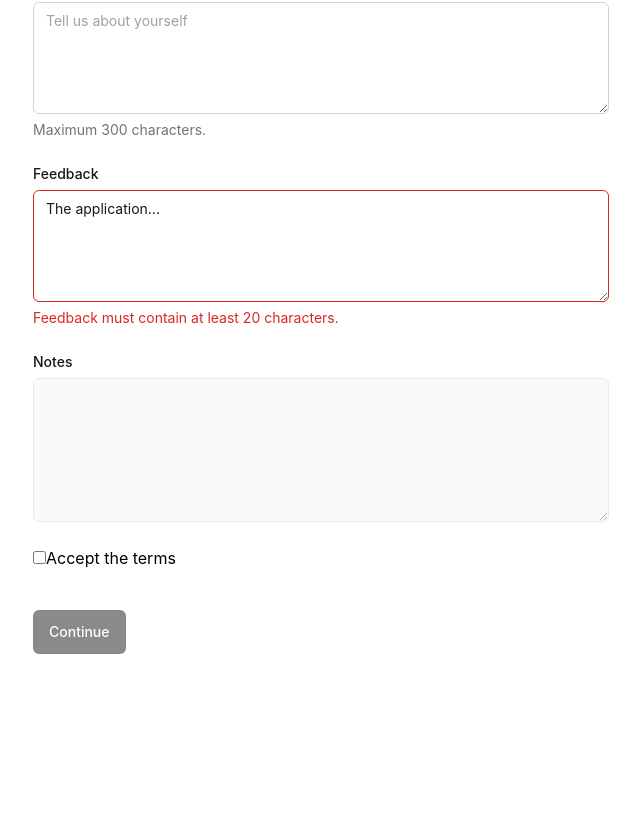
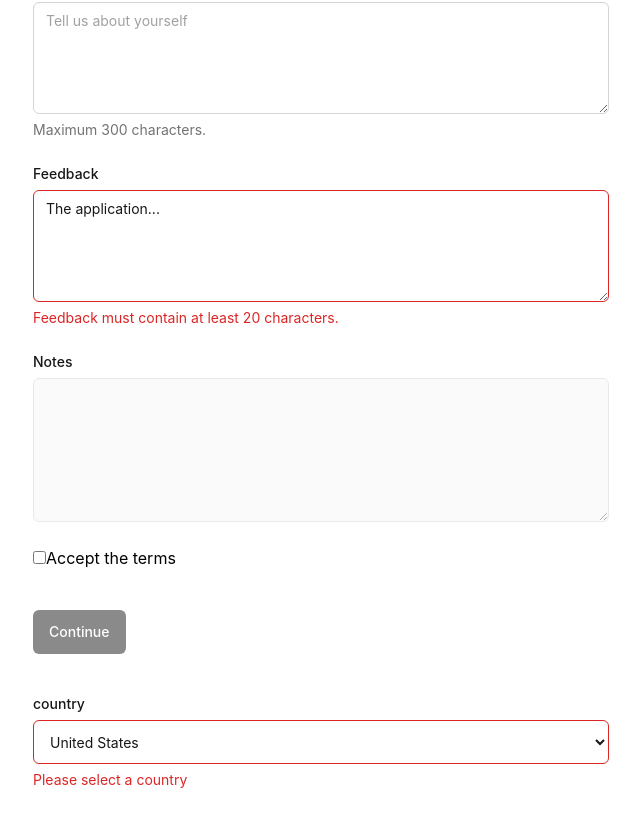
Before and after one commit to MaweuPaul/Miniature-UI, a React (Vite) app: page / in a window 1280 px wide. Shown: the part 756-1578 px from the top of the page, without its empty margins (319-959 px from the left). Before the commit the page ends 1442 px from the top, so only its background shows below. Built offline with nearby package versions, Linux system fonts and the light colour scheme.

Commit message:
feat: add Select component and integrate it into App component

```diff
--- a/src/App.tsx
+++ b/src/App.tsx
@@ -1,5 +1,5 @@
 import { useState } from 'react';
-import { Button, Input, Textarea, Checkbox } from './index';
+import { Button, Input, Textarea, Checkbox, Select } from './index';
 
 function App() {
   const [accepted, setAccepted] = useState(false);
@@ -79,6 +79,16 @@ function App() {
         </section>
 
         <Button disabled={!accepted}>Continue</Button>
+
+        <Select
+          error="Please select a country"
+          label="country"
+          options={[
+            { label: 'United States', value: 'us' },
+            { label: 'Canada', value: 'ca' },
+            { label: 'United Kingdom', value: 'uk' },
+          ]}
+        />
       </div>
     </main>
   );
--- /dev/null
+++ b/src/components/select/select.tsx
@@ -0,0 +1,90 @@
+import { useId, type ComponentPropsWithoutRef } from 'react';
+
+export type SelectOption = {
+  label: string;
+  value: string;
+  disabled?: boolean;
+};
+export type SelectProps = Omit<
+  ComponentPropsWithoutRef<'select'>,
+  'children'
+> & {
+  label: string;
+  options: readonly SelectOption[];
+  placeholder?: string;
+  description?: string;
+  error?: string;
+};
+
+export function Select({
+  label,
+  options,
+  placeholder,
+  description,
+  error,
+  id: providedId,
+  className = '',
+  ...selectProps
+}: SelectProps) {
+  const generatedId = useId();
+  const id = providedId ?? generatedId;
+
+  const message = error ?? description;
+  const messageId = `${id}-message`;
+
+  const classes = [
+    'block min-h-11 w-full rounded-md border bg-white px-3 text-sm text-neutral-900',
+    'focus-visible:outline-none focus-visible:ring-2',
+    error
+      ? 'border-red-600 focus-visible:ring-red-200'
+      : 'border-neutral-300 focus-visible:border-neutral-900 focus-visible:ring-neutral-300',
+    className,
+  ]
+    .filter(Boolean)
+    .join(' ');
+
+  return (
+    <div className="space-y-1.5">
+      <label
+        htmlFor={id}
+        className="block text-sm font-medium text-neutral-900"
+      >
+        {label}
+      </label>
+
+      <select
+        {...selectProps}
+        id={id}
+        className={classes}
+        aria-invalid={error ? true : undefined}
+        aria-describedby={message ? messageId : undefined}
+      >
+        {placeholder && (
+          <option value="" disabled>
+            {placeholder}
+          </option>
+        )}
+
+        {options.map((option) => (
+          <option
+            key={option.value}
+            value={option.value}
+            disabled={option.disabled}
+          >
+            {option.label}
+          </option>
+        ))}
+      </select>
+
+      {message && (
+        <p
+          id={messageId}
+          role={error ? 'alert' : undefined}
+          className={`text-sm ${error ? 'text-red-600' : 'text-neutral-500'}`}
+        >
+          {message}
+        </p>
+      )}
+    </div>
+  );
+}
--- a/src/index.ts
+++ b/src/index.ts
@@ -1,3 +1,4 @@
+
 export {
   Button,
   type ButtonProps,
@@ -22,3 +23,9 @@ export{
   Checkbox,
   type CheckboxProps
 } from "./components/checkbox/checkbox"
+
+export {
+  Select,
+  type SelectProps,
+  type SelectOption,
+} from "./components/select/select";
```
